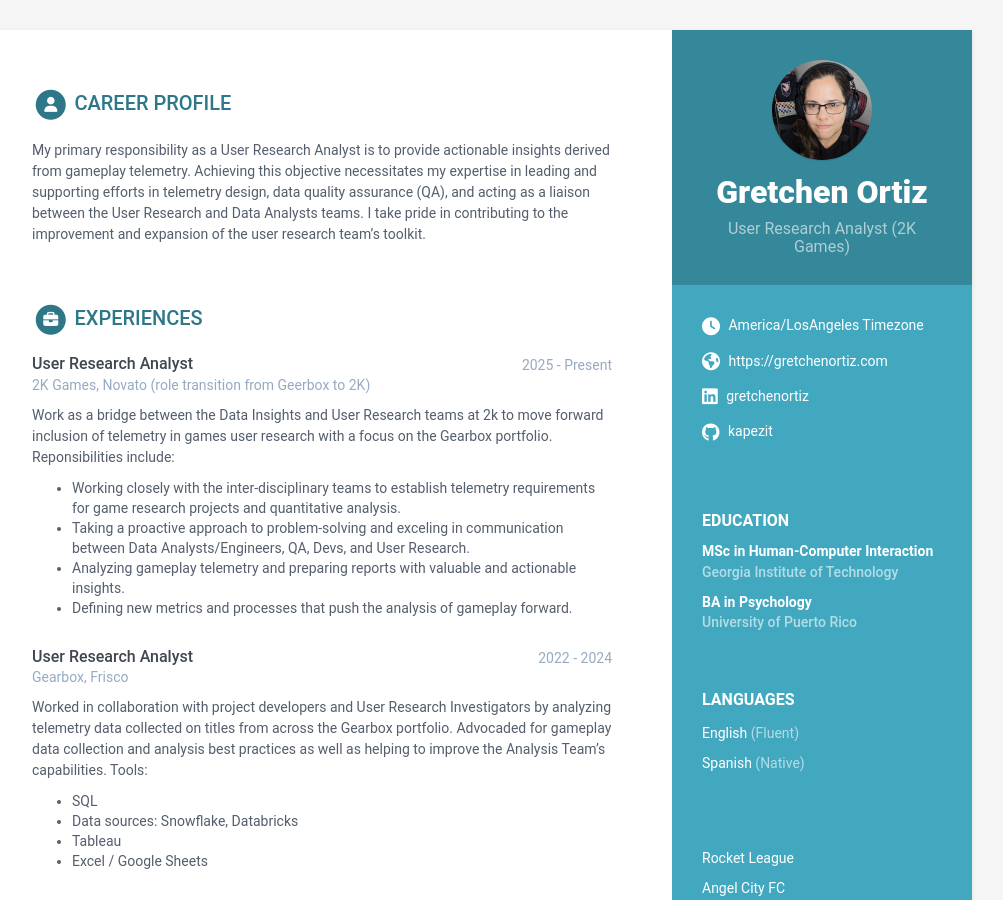
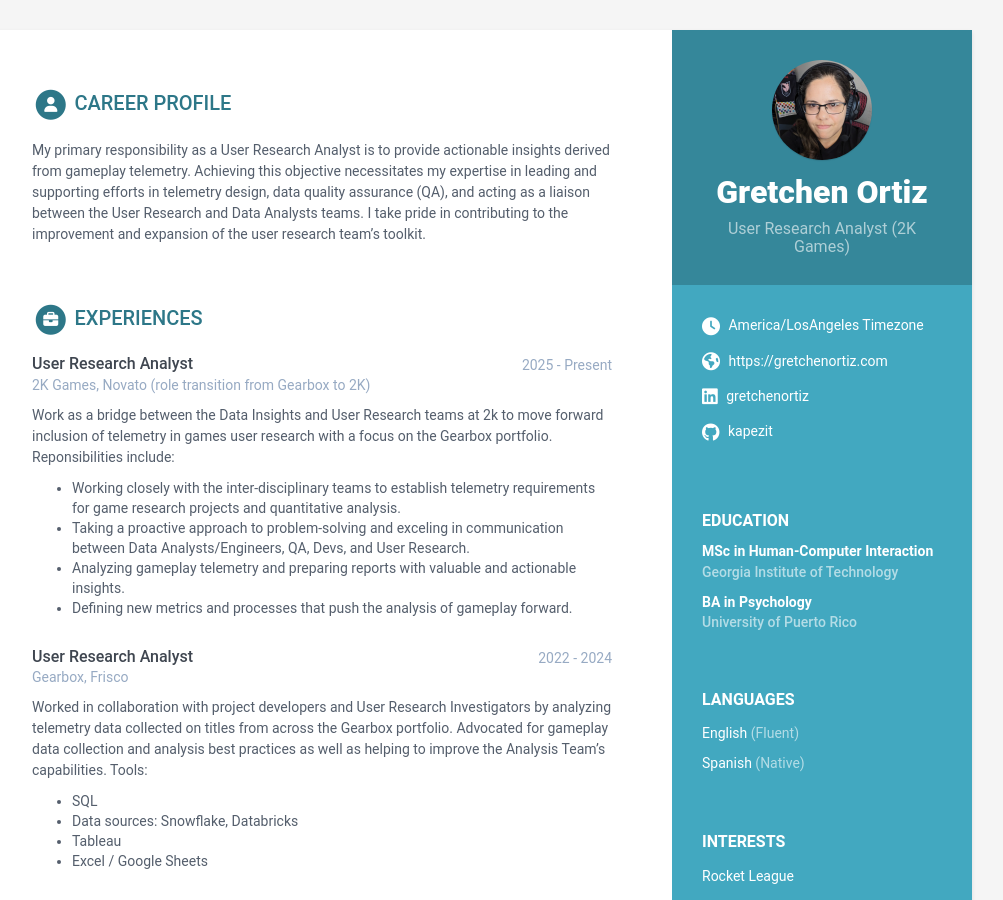
Before and after one commit to kapezit/kapezit.github.io, a Jekyll site: the page built from index.html, in a window 1280 px wide and 900 px high. Shown: the whole window, without its empty margins (168-1171 px from the left). Built offline with Jekyll 4.4.1, drawn with Linux system fonts in a browser that asks for light colours; some of the changed text lies outside the part shown.

Commit message:
Typo fixes

```diff
--- a/_data/data.yml
+++ b/_data/data.yml
@@ -40,7 +40,7 @@ sidebar:
           level: Native
 
     interests:
-      title:
+      title: Interests
       info:
         - item: Rocket League
           link:
@@ -79,7 +79,7 @@ experiences:
     info:
       - role: User Research Analyst
         time: 2025 - Present
-        company: 2K Games, Novato (role transition from Geerbox to 2K)
+        company: 2K Games, Novato (role transition from Gearbox to 2K)
         details: |
           Work as a bridge between the Data Insights and User Research teams at 2k to move forward inclusion of telemetry in games user research with a focus on the Gearbox portfolio. Reponsibilities include:
             - Working closely with the inter-disciplinary teams to establish telemetry requirements for game research projects and quantitative analysis.
@@ -92,13 +92,13 @@ experiences:
         company: Gearbox, Frisco
         details: |
           Worked in collaboration with project developers and User Research Investigators by analyzing telemetry data collected on titles from across the Gearbox portfolio.
-          Advocaded for gameplay data collection and analysis best practices as well as helping to improve the Analysis Team’s capabilities. Tools:
+          Advocated for gameplay data collection and analysis best practices as well as helping to improve the Analysis Team’s capabilities. Tools:
             - SQL
             - Data sources: Snowflake, Databricks
             - Tableau
             - Excel / Google Sheets
 
-      - role: Freelance Data Analyts for various Esport orgs
+      - role: Freelance Data Analyst for various eSports orgs
         time: 2020 - 2022
         company: Finezt Gaming and Rocket Street
         details: |
```
